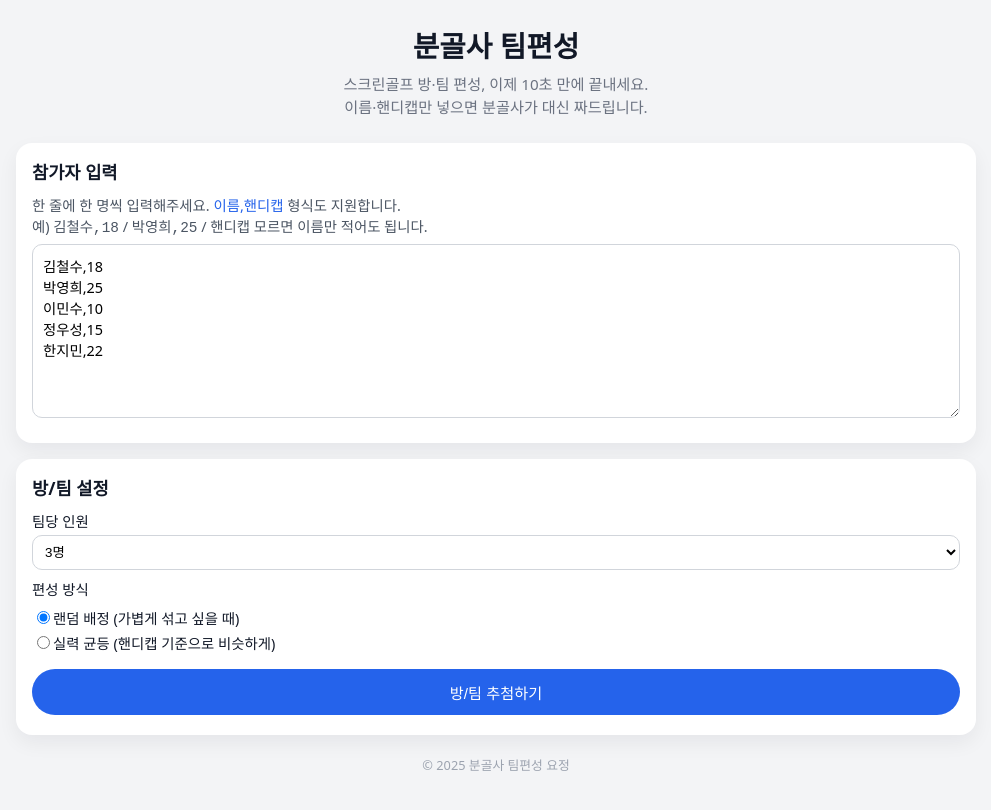
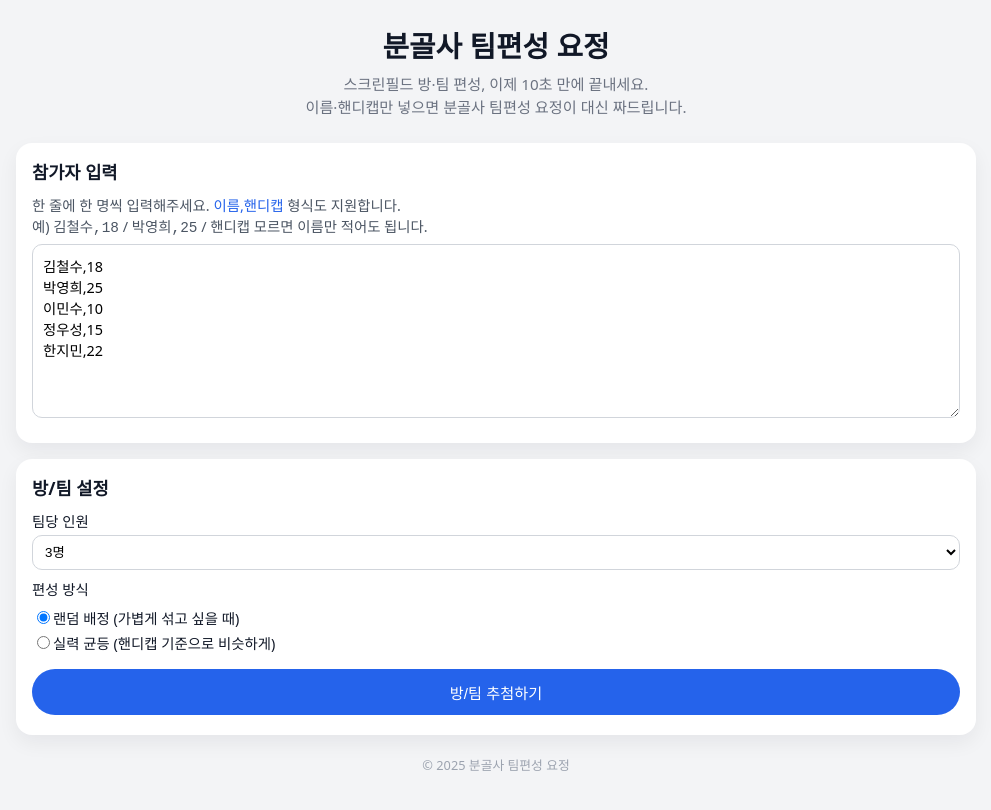
Before and after one commit to wellbi1112/bungolsa-team, a React (Vite) app: page / in a window 1280 px wide. Shown: the top 810 px of the page, without its empty margins (144-1135 px from the left). Built offline with nearby package versions, Linux system fonts and the light colour scheme.

Commit message:
제목을 분골사 팀편성 요정으로 변경

```diff
--- a/src/App.tsx
+++ b/src/App.tsx
@@ -198,11 +198,11 @@ const App: React.FC = () => {
   return (
     <div className="app">
       <header className="header">
-        <h1>분골사 팀편성</h1>
+        <h1>분골사 팀편성 요정</h1>
         <p className="subtitle">
-          스크린골프 방·팀 편성, 이제 10초 만에 끝내세요.
+          스크린필드 방·팀 편성, 이제 10초 만에 끝내세요.
           <br />
-          이름·핸디캡만 넣으면 분골사가 대신 짜드립니다.
+          이름·핸디캡만 넣으면 분골사 팀편성 요정이 대신 짜드립니다.
         </p>
       </header>
 
```
